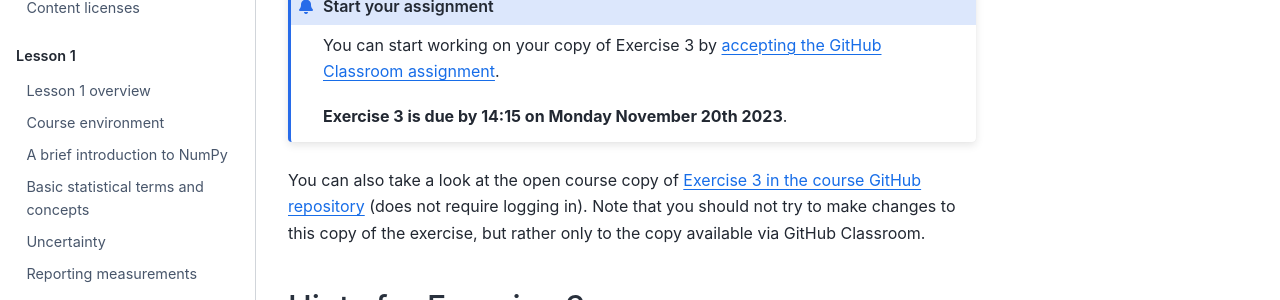
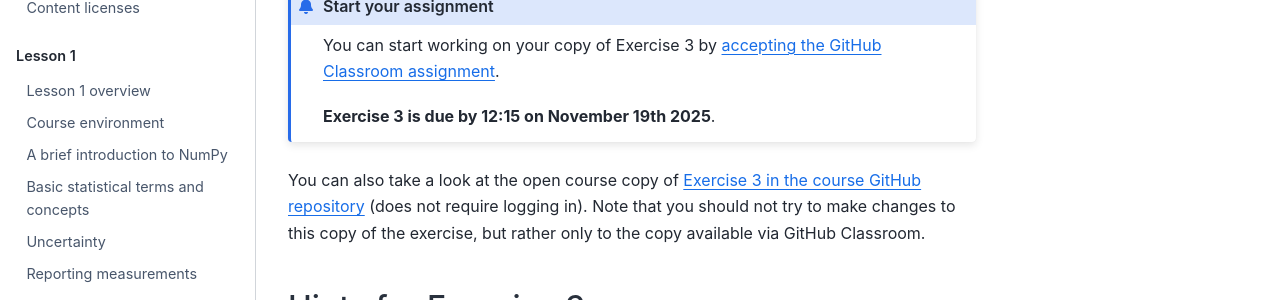
Before and after one commit to IntroQG/site, a Sphinx documentation site: the page built from source/lessons/L3/exercise-3.rst, in a window 1280 px wide and 1104 px high. Shown: the part 293-593 px from the top of the window. Built offline with Sphinx 7.4.7 and the Sphinx Book theme 1.1.4, drawn with Linux system fonts in a browser that asks for light colours.

Commit message:
Update for 2025

```diff
--- a/source/lessons/L3/exercise-3.rst
+++ b/source/lessons/L3/exercise-3.rst
@@ -7,11 +7,11 @@
 
 .. admonition:: Start your assignment
 
-    You can start working on your copy of Exercise 3 by `accepting the GitHub Classroom assignment <https://classroom.github.com/a/18g_tSii>`__.
+    You can start working on your copy of Exercise 3 by `accepting the GitHub Classroom assignment <https://classroom.github.com/a/Ek6Sje6m>`__.
 
-    **Exercise 3 is due by 14:15 on Monday November 20th 2023**.
+    **Exercise 3 is due by 12:15 on November 19th 2025**.
 
-You can also take a look at the open course copy of `Exercise 3 in the course GitHub repository <https://github.com/introqg-2023/Exercise-3>`__ (does not require logging in).
+You can also take a look at the open course copy of `Exercise 3 in the course GitHub repository <https://github.com/introqg-2025/Exercise-3>`__ (does not require logging in).
 Note that you should not try to make changes to this copy of the exercise, but rather only to the copy available via GitHub Classroom.
 
 Hints for Exercise 3
```
